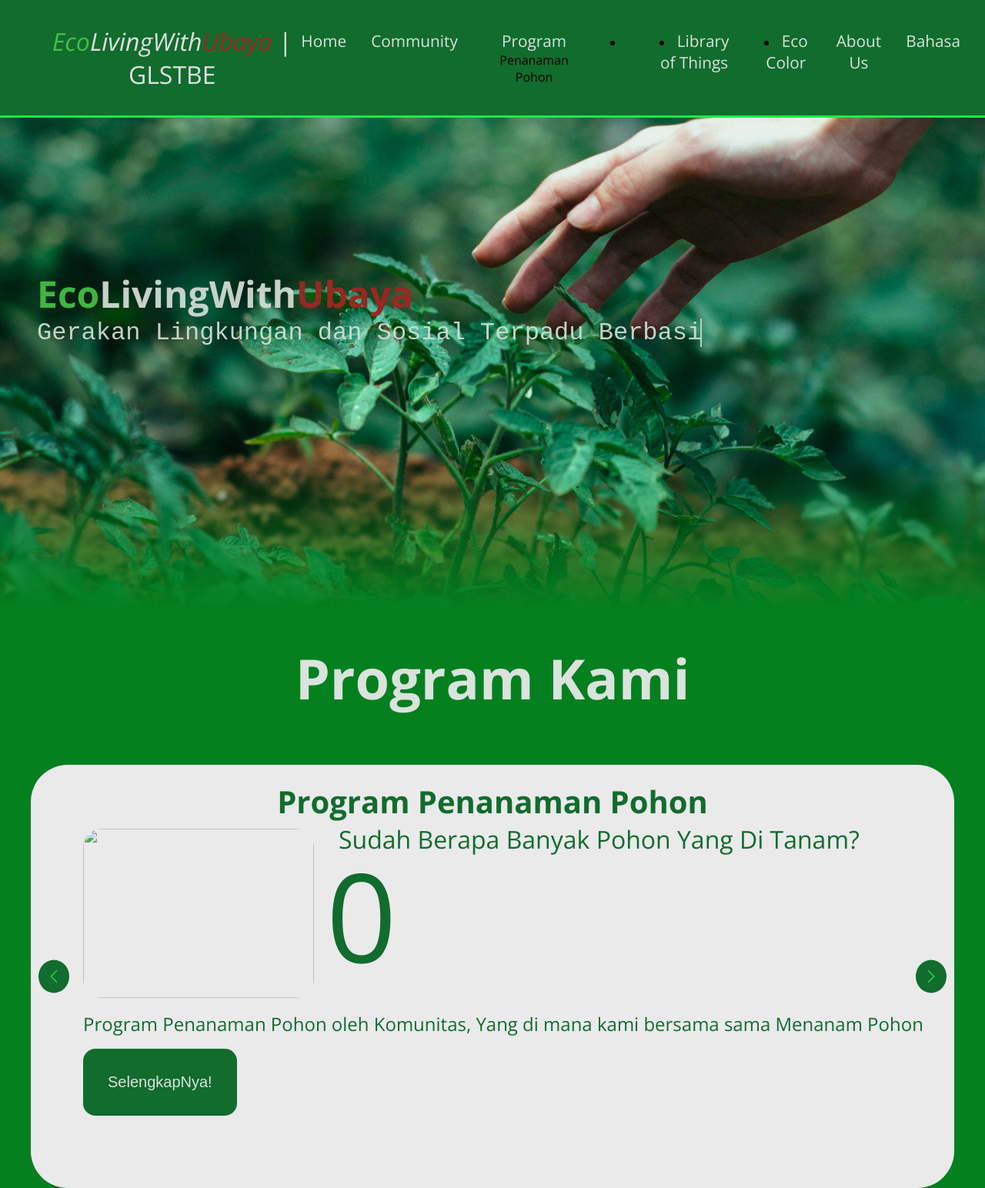
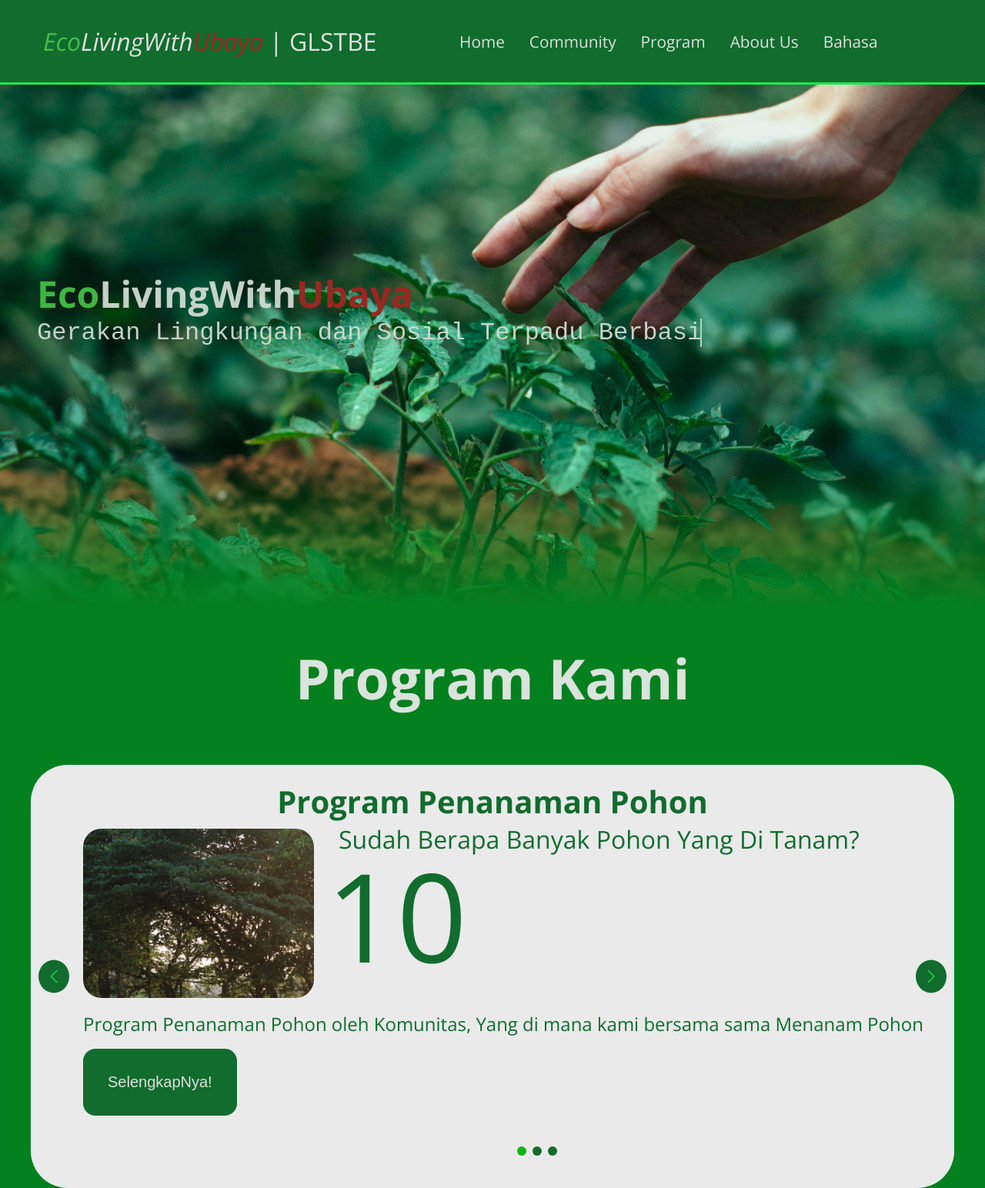
Before and after one commit to mtestingyk-web/skisbidiaaaa, a plain HTML site: page index.html in a window 1280 px wide. Shown: the top 1544 px of the page at 77% size. Drawn offline with nearby package versions, Linux system fonts and the light colour scheme.

Commit message:
Update index.html

```diff
--- a/index.html
+++ b/index.html
@@ -19,11 +19,11 @@
                 <a href="#">Home</a>
                 <a href="https://discord.gg/gs42NBr3mj" target="_blank">Community</a>
                 <li class="dropdown">
-                <a class="programTgr" href="../Eco Living/page/programs.html">Program</a>
-                <ul#pro1">Penanaman Pohon</a></li>
-                    <li><a href="../page/programl class="dropdown-item">
-                    <li><a href="../page/programs.htms.html#pro2">Library of Things</a></li>
-                    <li><a href="../page/programs.html#pro3">Eco Color</a></li>
+                <a class="programTgr" href="page/programs.html">Program</a>
+                <ul class="dropdown-item">
+                    <li><a href="page/programl.html#pro1">Penanaman Pohon</a></li>
+                    <li><a href="page/programs.html#pro2">Library of Things</a></li>
+                    <li><a href="page/programs.html#pro3">Eco Color</a></li>
                 </ul>
                 </li>
                 <a href="#" class="ab-nav">About Us</a>
@@ -65,7 +65,7 @@
                 <div class="slide active">
                     <h1>Program Penanaman Pohon</h1>
                     <div class="pro1">
-                    <img src="../Eco Living/skin/jonathan-bayu-raditya-NVbRNNwcoOI-unsplash.jpg">
+                    <img src="skin/jonathan-bayu-raditya-NVbRNNwcoOI-unsplash.jpg">
                     <div class="box">
                     <p>Sudah Berapa Banyak Pohon Yang Di Tanam?</p>
                     <div id="count">0</div>
@@ -89,7 +89,7 @@
                         <p>Eco Color dari Sampah Organik jadi Penganti Cat Sintesis</p>
 
                     </div>
-                    <img src="../skin/IMG-20250911-WA0012.jpg">
+                    <img src="skin/IMG-20250911-WA0012.jpg">
                     <p>Eco Color dari Sampah Organik jadi Penganti Cat Sintesis</p>
                 </div>
                 </div>
@@ -109,7 +109,7 @@
             <div class="ab-header">
                 Kontingen Surya
 
-                <img src="../skin/LOGO_UBAYA.png" alt="LOGO_UBAYA">
+                <img src="skin/LOGO_UBAYA.png" alt="LOGO_UBAYA">
             </div>
             <div class="ab-container">
             <div class="ab-box">
@@ -157,8 +157,8 @@
                 </div>
         </section>
 
-        <script src="../ham.js"></script>
-        <script src="../Eco Living/js/slider.js"></script>
-        <script src="../Eco Living/js/count.js"></script>
+        <script src="js/ham.js"></script>
+        <script src="js/slider.js"></script>
+        <script src="js/count.js"></script>
     </body>
 </html>
```
